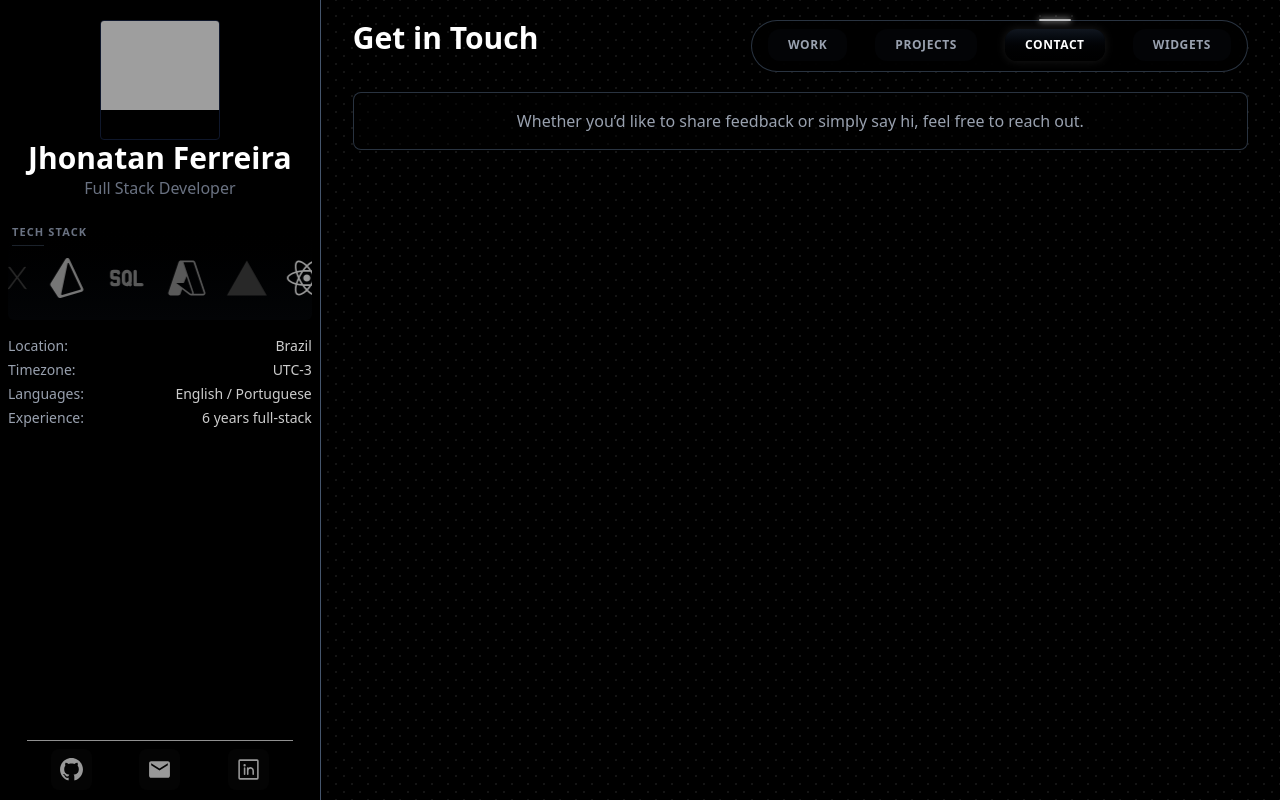
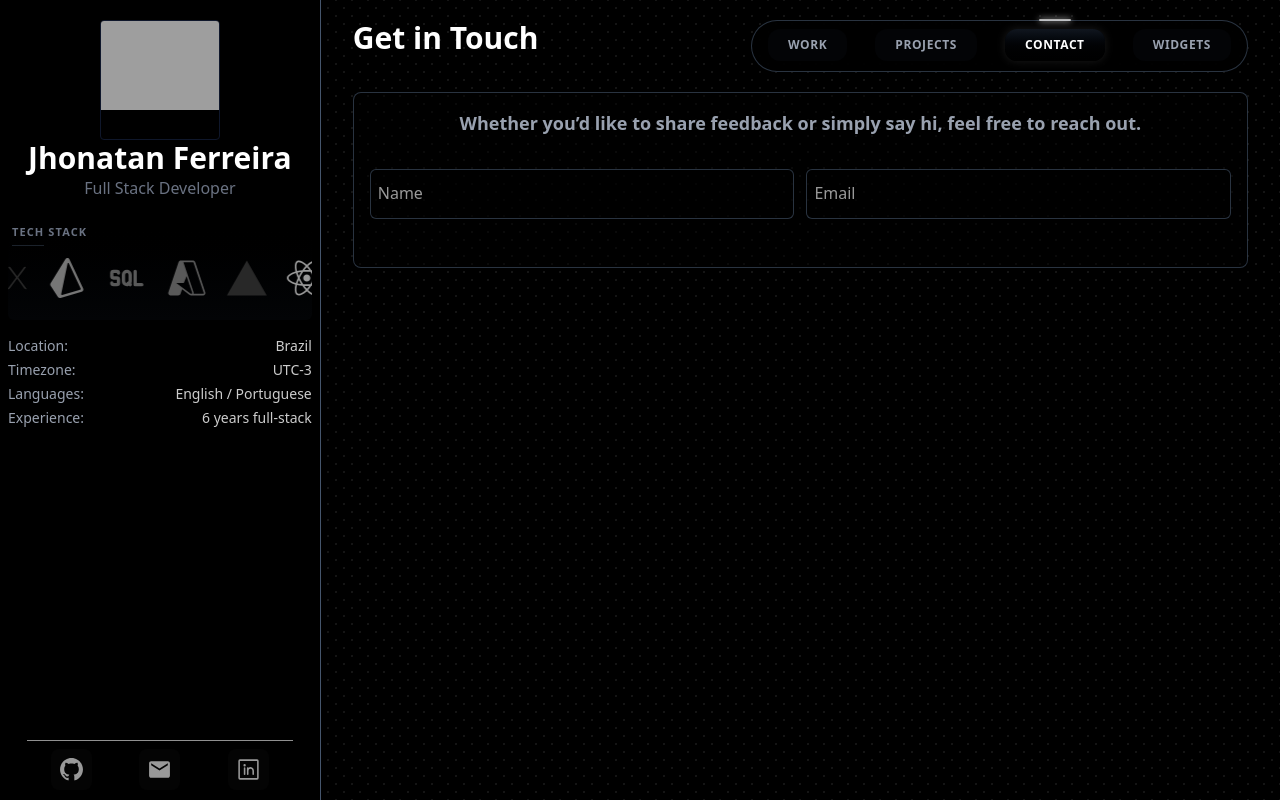
Before and after one commit to jhonatanAlanFerreira/portfolio, a Next.js app: page / in a window 1280 px wide. Both pictures are taken after a click on the button "CONTACT". Built offline with nearby package versions, Linux system fonts and the light colour scheme; grey boxes are pictures that could not be loaded.

Commit message:
create input component

```diff
--- a/app/globals.css
+++ b/app/globals.css
@@ -27,3 +27,16 @@
 .gray-scroll:hover::-webkit-scrollbar-thumb {
     background-color: rgba(148, 163, 184, 0.7);
 }
+
+.float-label-input {
+  margin: 32px 0;
+}
+
+.float-label-input:focus-within label,
+.float-label-input input:not(:placeholder-shown) + label,
+.float-label-input textarea:not(:placeholder-shown) + label,
+label.has-value {
+  transform: translateY(-1.5rem) scale(0.75);
+  background-color: black;
+  opacity: 1;
+}
--- /dev/null
+++ b/components/InputText/InputText.tsx
@@ -0,0 +1,35 @@
+import { forwardRef, useId } from "react";
+import { InputTextPropsInterface } from "./InputTextPropsInterface";
+
+export const InputText = forwardRef<HTMLInputElement, InputTextPropsInterface>(
+  ({ label, errorMessage, ...rest }, ref) => {
+    const inputId = useId();
+
+    return (
+      <div className="relative float-label-input">
+        <input
+          type="text"
+          id={inputId}
+          placeholder=" "
+          className={`block w-full bg-black/50 focus:outline-none focus:shadow-outline border hover:border-slate-400/50 transition-colors duration-300 rounded-md py-3 px-3 appearance-none leading-normal text-white ${
+            errorMessage ? "border-rose-500" : "border-slate-600/60"
+          }`}
+          autoComplete="off"
+          ref={ref}
+          {...rest}
+        />
+        <label
+          htmlFor={inputId}
+          className={`absolute top-3 left-0 pointer-events-none transition duration-200 ease-in-out px-1 text-white ${
+            errorMessage ? "!text-rose-500" : "!text-white opacity-60 ml-1"
+          }`}
+        >
+          {label}
+        </label>
+        {errorMessage && <p className="text-rose-500">* {errorMessage}</p>}
+      </div>
+    );
+  }
+);
+
+InputText.displayName = "InputText";
--- /dev/null
+++ b/components/InputText/InputTextPropsInterface.tsx
@@ -0,0 +1,7 @@
+import { InputHTMLAttributes } from "react";
+
+export interface InputTextPropsInterface
+  extends InputHTMLAttributes<HTMLInputElement> {
+  label: string;
+  errorMessage?: string;
+}
--- a/components/pageComponents/Contact/Contact.tsx
+++ b/components/pageComponents/Contact/Contact.tsx
@@ -1,12 +1,21 @@
+import { InputText } from "@/components/InputText/InputText";
 import { useForm } from "react-hook-form";
 
 export default function Contact() {
   return (
     <div className="w-full h-full bg-black/50 p-4 border border-slate-600/60 hover:border-slate-400/50 transition-colors duration-300 rounded-lg text-center">
-      <p className="text-gray-400">
+      <p className="text-gray-400 font-bold text-lg">
         Whether you’d like to share feedback or simply say hi, feel free to
         reach out.
       </p>
+      <div className="flex w-full gap-3">
+        <div className="flex-1">
+          <InputText label="Name"></InputText>
+        </div>
+        <div className="flex-1">
+          <InputText label="Email"></InputText>
+        </div>
+      </div>
     </div>
   );
 }
```
